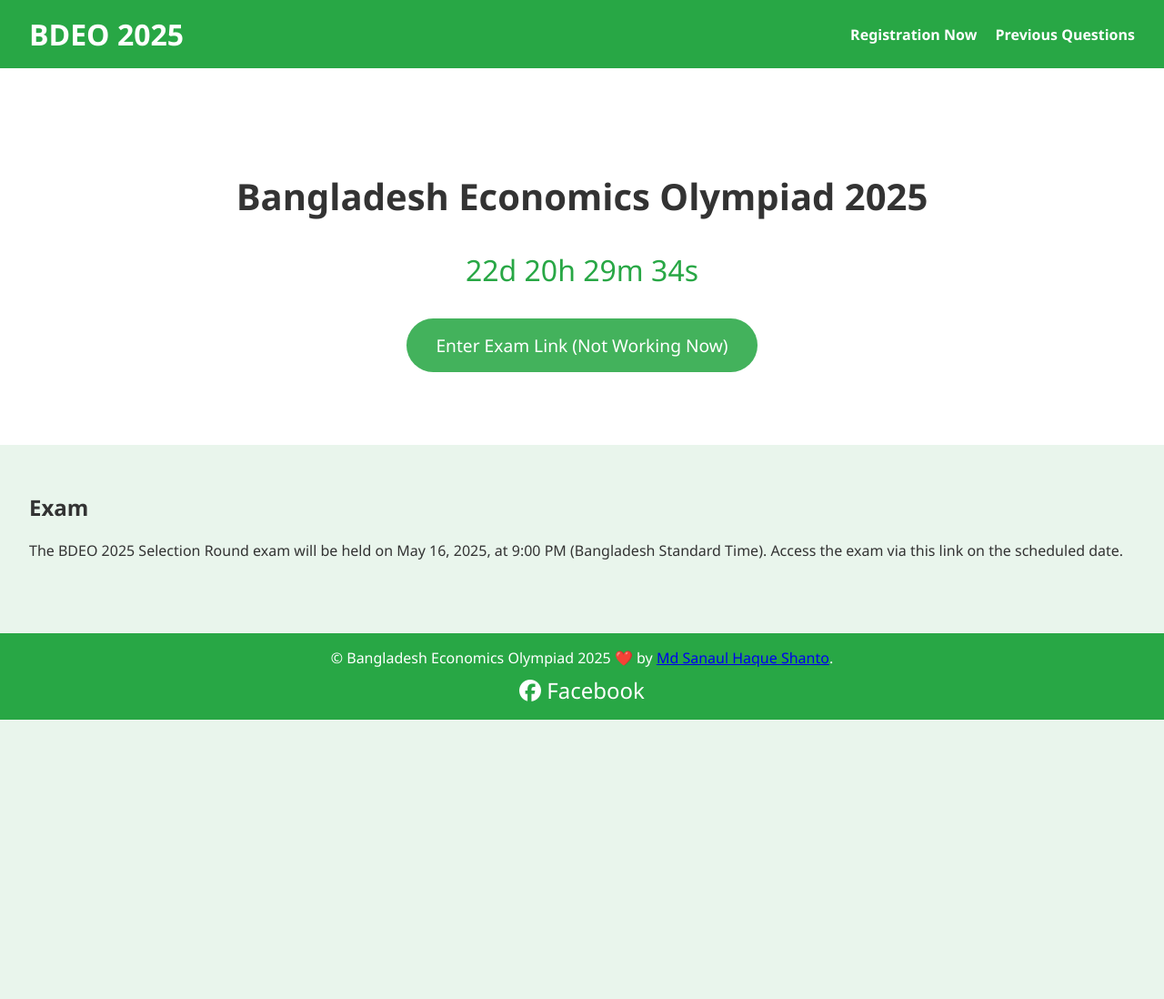
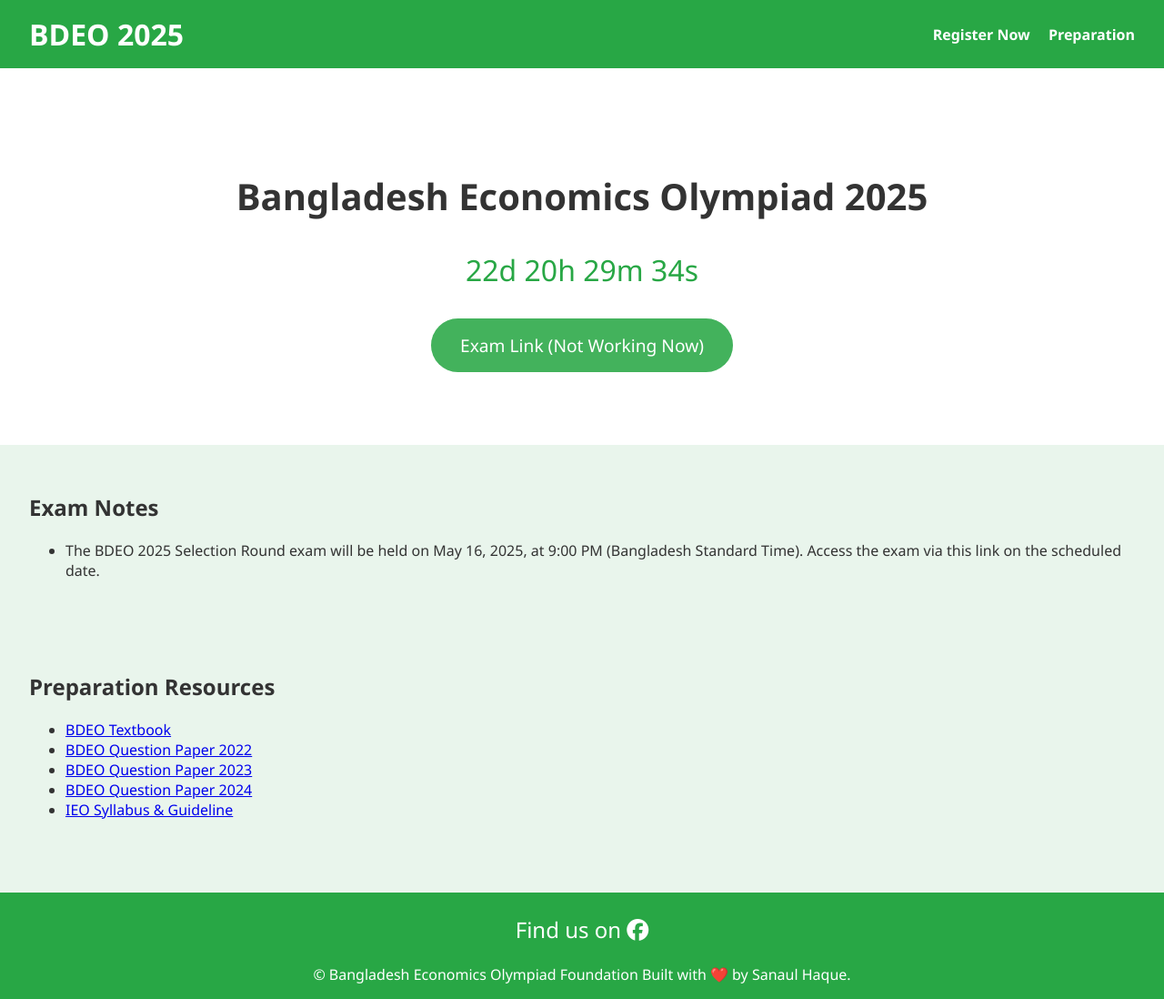
Before and after one commit to zetx2024/riiiiiexambd, a plain HTML site: page index.html in a window 1280 px wide. Shown: the whole page at 91% size. Before the commit the page ends 800 px from the top, so only its background shows below. Drawn offline with Linux system fonts and the light colour scheme.

Commit message:
Update index.html

```diff
--- a/index.html
+++ b/index.html
@@ -126,6 +126,10 @@
       padding: 1rem;
       margin-top: 2rem;
     }
+    footer a {
+      color: white;
+      text-decoration: none;
+    }
 
     .social-icons {
       margin-top: 0.5rem;
@@ -148,36 +152,49 @@
       }
     }
   </style>
-  <script src="https://kit.fontawesome.com/a076d05399.js" crossorigin="anonymous"></script>
+ <link rel="stylesheet" href="https://cdnjs.cloudflare.com/ajax/libs/font-awesome/6.7.2/css/all.min.css" integrity="sha512-Evv84Mr4kqVGRNSgIGL/F/aIDqQb7xQ2vcrdIwxfjThSH8CSR7PBEakCr51Ck+w+/U6swU2Im1vVX0SVk9ABhg==" crossorigin="anonymous" referrerpolicy="no-referrer" />
 </head>
 <body>
 
   <header>
     <h1>BDEO 2025</h1>
     <nav>
-      <a href="https://reg.bdeo.org">Registration Now</a>
-      <a href="#previous-questions">Previous Questions</a>
+      <a href="https://reg.bdeo.org">Register Now</a>
+      <a href="#preparation">Preparation</a>
     </nav>
   </header>
 
   <section class="hero">
     <h2>Bangladesh Economics Olympiad 2025</h2>
     <div class="countdown" id="countdown"></div>
-    <a href="#" class="btn-register" target="_blank"><span>Enter Exam Link (Not Working Now)</span></a>
+    <a href="#" class="btn-register" target="_blank"><span>Exam Link (Not Working Now)</span></a>
   </section>
 
   <section id="registration" style="padding: 2rem;">
-    <h2>Exam</h2>
-    <p> The BDEO 2025 Selection Round exam will be held on May 16, 2025, at 9:00 PM (Bangladesh Standard Time). Access the exam via this link on the scheduled date.</p>
+    <h2>Exam Notes</h2>
+    <ul>
+      <li>The BDEO 2025 Selection Round exam will be held on May 16, 2025, at 9:00 PM (Bangladesh Standard Time). Access the exam via this link on the scheduled date.</li></ul>
   </section>
 
+  <section id="preparation" style="padding: 2rem;">
+    <h2>Preparation Resources</h2>
+    <ul>
+      <li><a href="https://drive.google.com/file/d/1atdMsmDsbOXWu0kyCp2p81C5hdZAxEXJ/view?usp=sharing">BDEO Textbook</a></li>
+      <li><a href="https://drive.google.com/drive/folders/1AIuRgukkZdOlGi4LkAMSpX9sGLdxkFb_?usp=drive_link">BDEO Question Paper 2022</a></li>
+      <li><a href="https://drive.google.com/drive/folders/1dwxqarDcWEwR_PEmvzpFIqMp1xAXGBpC?usp=drive_link">BDEO Question Paper 2023</a></li>
+       <li><a href="https://drive.google.com/drive/folders/1MM5HqEFCAajkzhB59qDy5hqG3Pd_HvC7?usp=drive_link">BDEO Question Paper 2024</a></li>
+      <li><a href="https://ieo-official.org/prepare">IEO Syllabus & Guideline</a></li>
 
+    </ul>
+  </section>
 
   <footer>
-    &copy; Bangladesh Economics Olympiad 2025 ❤️ by  <a href="https://md-sanaul-haque-shanto.github.io/" target="_blank">Md Sanaul Haque Shanto</a>.
-    <div class="social-icons">
-      <a href="https://www.facebook.com/BdEO.Official" target="_blank"><i class="fab fa-facebook"></i> Facebook</a>
+     <div class="social-icons">
+      <a href="https://www.facebook.com/BdEO.Official" target="_blank"> Find us on <i class="fab fa-facebook"></i></a>
     </div>
+  </br>
+    &copy; Bangladesh Economics Olympiad Foundation Built with ❤️ by  <a href="https://md-sanaul-haque-shanto.github.io/" target="_blank">Sanaul Haque</a>.
+
   </footer>
 
   <script>
@@ -196,7 +213,7 @@
       countdownEl.innerHTML = `${days}d ${hours}h ${minutes}m ${seconds}s`;
 
       if (distance < 0) {
-        countdownEl.innerHTML = "Registration Open!";
+        countdownEl.innerHTML = "Exam Started!";
       }
     }
 
```
